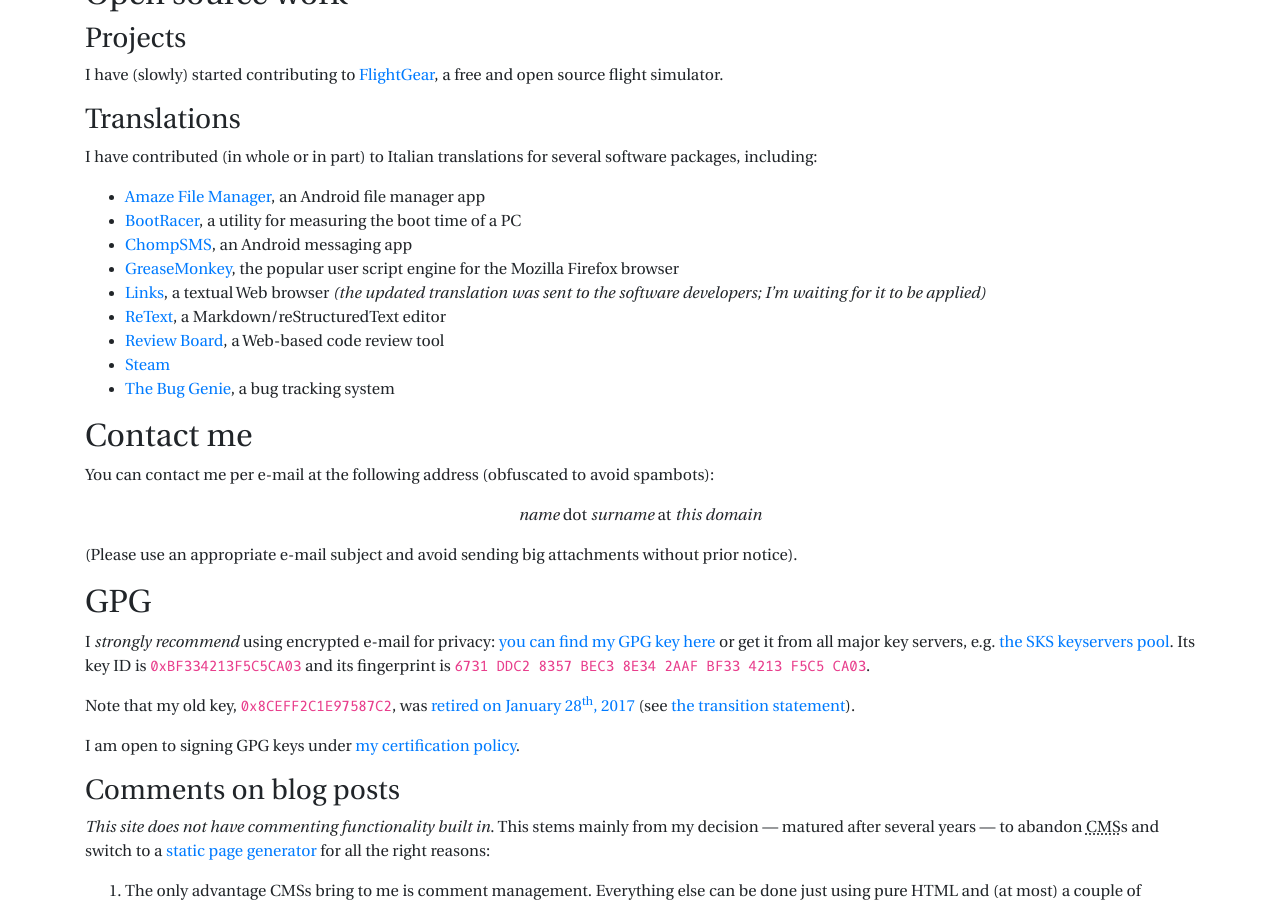
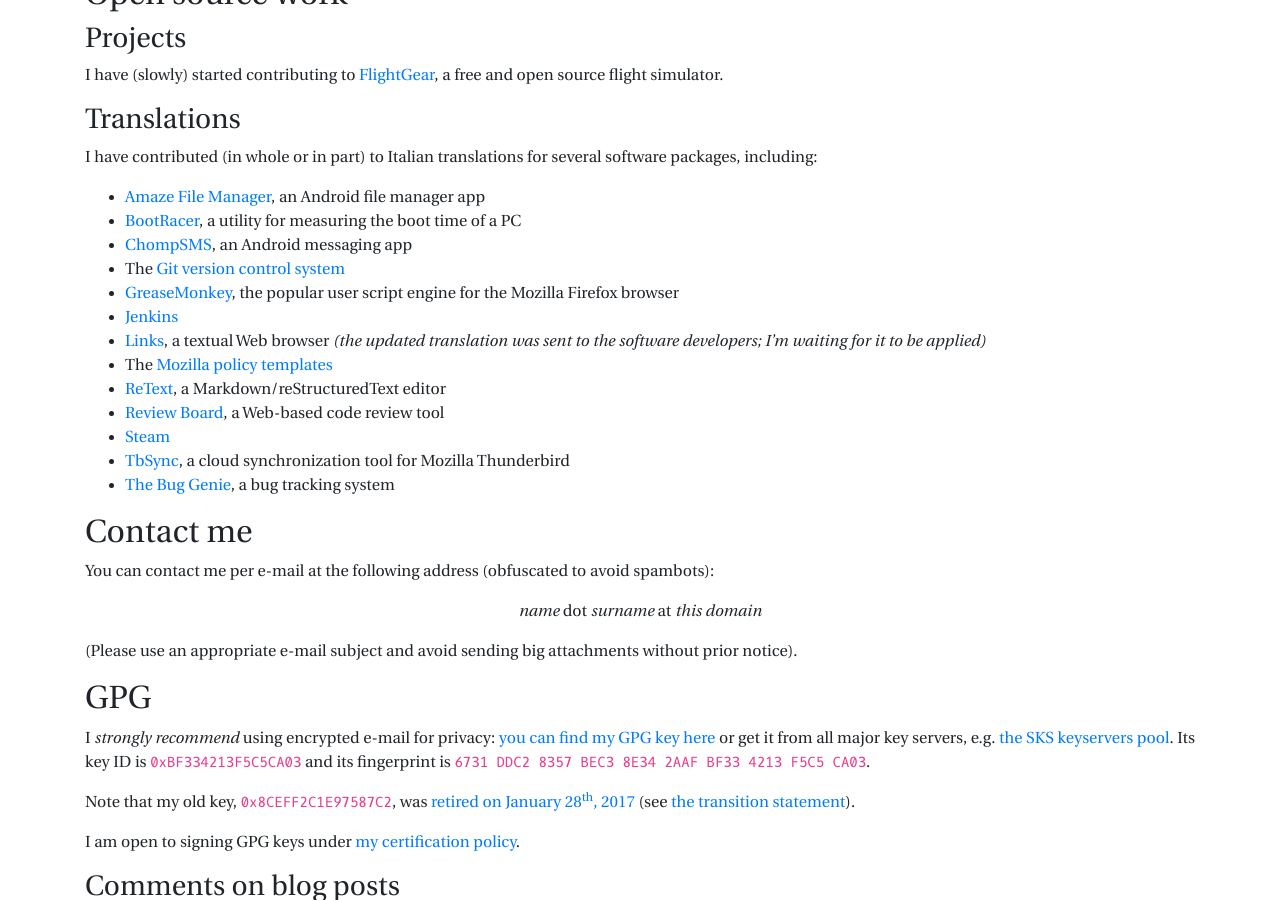
Before and after one commit to AlessandroMenti/AlessandroMenti.github.io, a Jekyll site: the page built from about.md, in a window 1280 px wide and 900 px high, scrolled down 337 px. Built offline with Jekyll 4.4.1, drawn with Linux system fonts in a browser that asks for light colours.

Commit message:
Update the current list of active translation projects

```diff
--- a/about.md
+++ b/about.md
@@ -19,11 +19,15 @@
 * [Amaze File Manager](https://github.com/arpitkh96/AmazeFileManager), an Android file manager app
 * [BootRacer](http://www.greatis.com/bootracer/), a utility for measuring the boot time of a PC
 * [ChompSMS](http://www.chompsms.com/), an Android messaging app
+* The [Git version control system](https://www.git-scm.com/)
 * [GreaseMonkey](http://www.greasespot.net/), the popular user script engine for the Mozilla Firefox browser
+* [Jenkins](https://jenkins.io/)
 * [Links](http://links.twibright.com/), a textual Web browser *(the updated translation was sent to the software developers; I'm waiting for it to be applied)*
+* The [Mozilla policy templates](https://github.com/mozilla/policy-templates)
 * [ReText](https://github.com/retext-project/retext), a Markdown/reStructuredText editor
 * [Review Board](https://www.reviewboard.org/), a Web-based code review tool
 * [Steam](https://store.steampowered.com/)
+* [TbSync](https://github.com/jobisoft/TbSync), a cloud synchronization tool for Mozilla Thunderbird
 * [The Bug Genie](http://www.thebuggenie.com/), a bug tracking system
 
 <h2>Contact me</h2>
```
